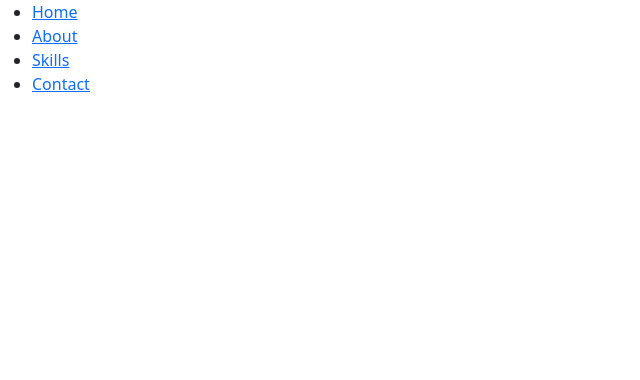
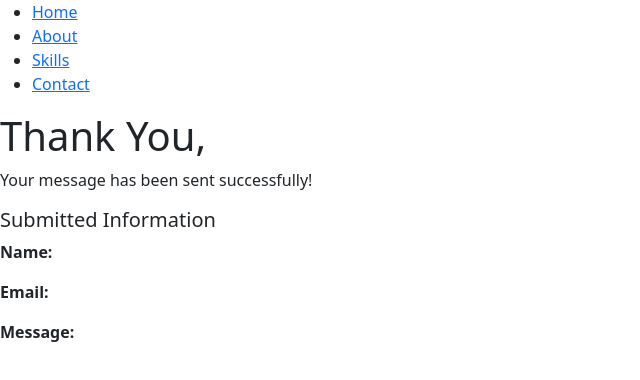
Before and after one commit to tortangChris/my-profile-web, a React (Create React App) app: page /successful in a window 1280 px wide. Shown: the top 380 px of the page, without its empty margins (0-640 px from the left). Built offline with nearby package versions, Linux system fonts and the light colour scheme; a small style sheet from the web is missing.

Commit message:
Add functionality for displaying submitted data on success page

```diff
--- a/src/SubmissionSuccess.js
+++ b/src/SubmissionSuccess.js
@@ -1,9 +1,19 @@
 import React from 'react'
+import { useLocation } from 'react-router-dom'
 
 const SubmissionSuccess = () => {
+  const location = useLocation()
+  const { name, email, message } = location.state || {};
+
   return (
     <div>
+      <h1>Thank You,{name}</h1>
+      <p>Your message has been sent successfully!</p>
 
+      <h5>Submitted Information</h5>
+      <p><strong>Name:</strong> {name} </p>
+      <p><strong>Email:</strong> {email} </p>
+      <p><strong>Message:</strong> {message} </p>
     </div>
   )
 }
```
